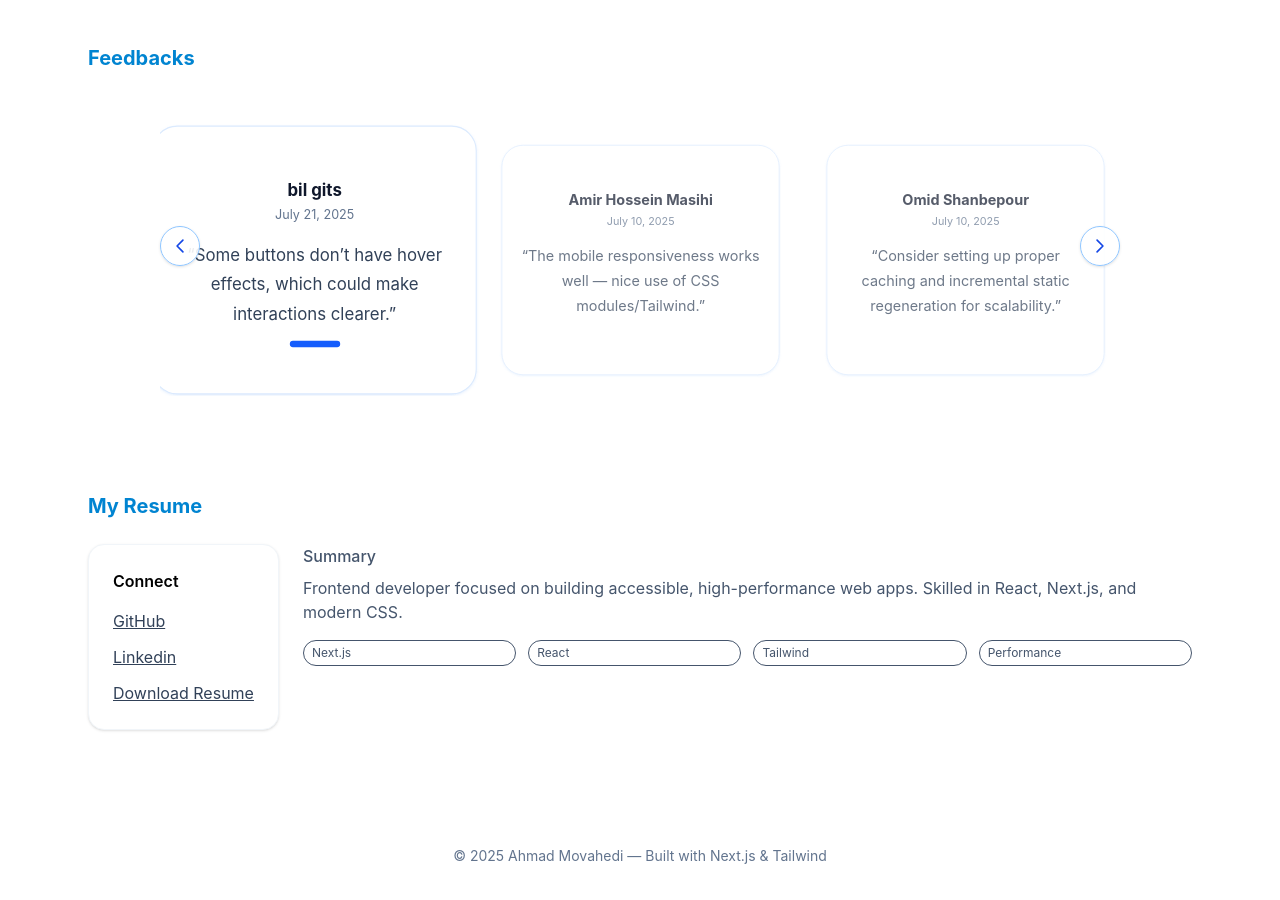
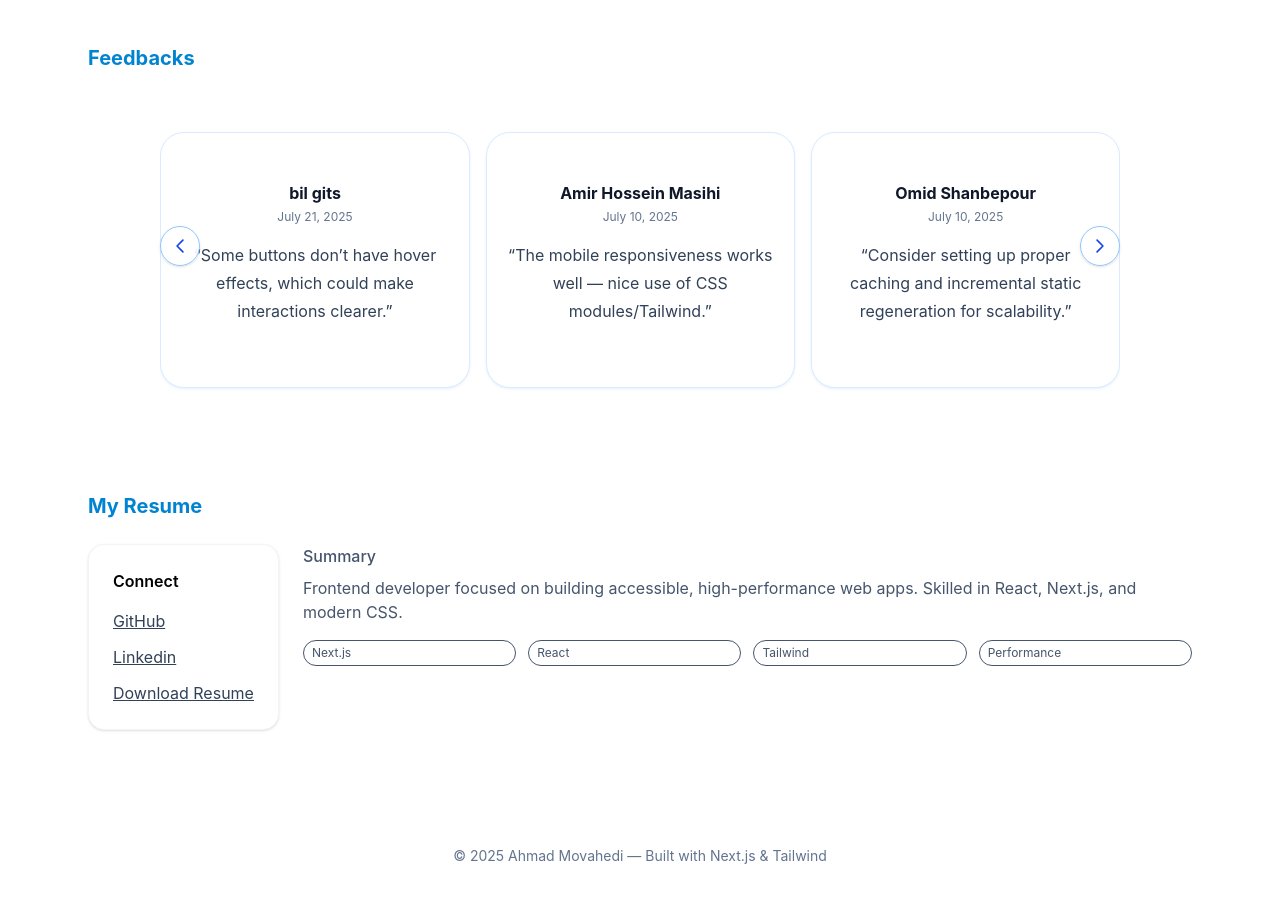
Before and after one commit to mvahmad/portfolio, a Next.js app in the folder blog/: page / in a window 1280 px wide. Shown: the part 1180-2080 px from the top of the page. Built offline with nearby package versions, Linux system fonts and the light colour scheme.

Commit message:
refectore

```diff
--- a/blog/app/components/feedbacks.tsx
+++ b/blog/app/components/feedbacks.tsx
@@ -104,16 +104,16 @@ export default function Feedbacks({
           <div className="overflow-hidden pt-9 pb-2" ref={emblaRef}>
             {/* Track */}
             <div className="flex -ml-4">
-              {items.map((r, i) => {
-                const active = i === selected; // center-active
+              {items.map((r) => {
+                //
                 return (
                   <div
-                    key={ids[i]}
+                    key={r.id}
                     className="pl-4 flex-[0_0_95%] sm:flex-[0_0_70%] md:flex-[0_0_50%] lg:flex-[0_0_33.333%]"
                   >
                     <div
-                      className={`relative w-full h-[14rem] md:h-[16rem] rounded-3xl border border-blue-100 bg-white p-5 pt-12 shadow-sm shadow-blue-100/60 transition-all duration-500 ${active ? "scale-105 z-10" : "scale-90 opacity-70"
-                        }`}
+                      className={`relative w-full h-[14rem] md:h-[16rem] rounded-3xl border
+                        border-blue-100 bg-white p-5 pt-12 shadow-sm shadow-blue-100/60 transition-all duration-500 `}
                     >
                       {/* avatar on top edge, centered */}
                       {/* <div className="absolute -top-8 left-1/2 -translate-x-1/2">
@@ -145,10 +145,7 @@ export default function Feedbacks({
                         {r.text}
                       </blockquote>
 
-                      {/* active indicator */}
-                      {active && (
-                        <div className="mx-auto mt-3 h-1.5 w-12 rounded bg-blue-600" />
-                      )}
+
                     </div>
                   </div>
                 );
```
